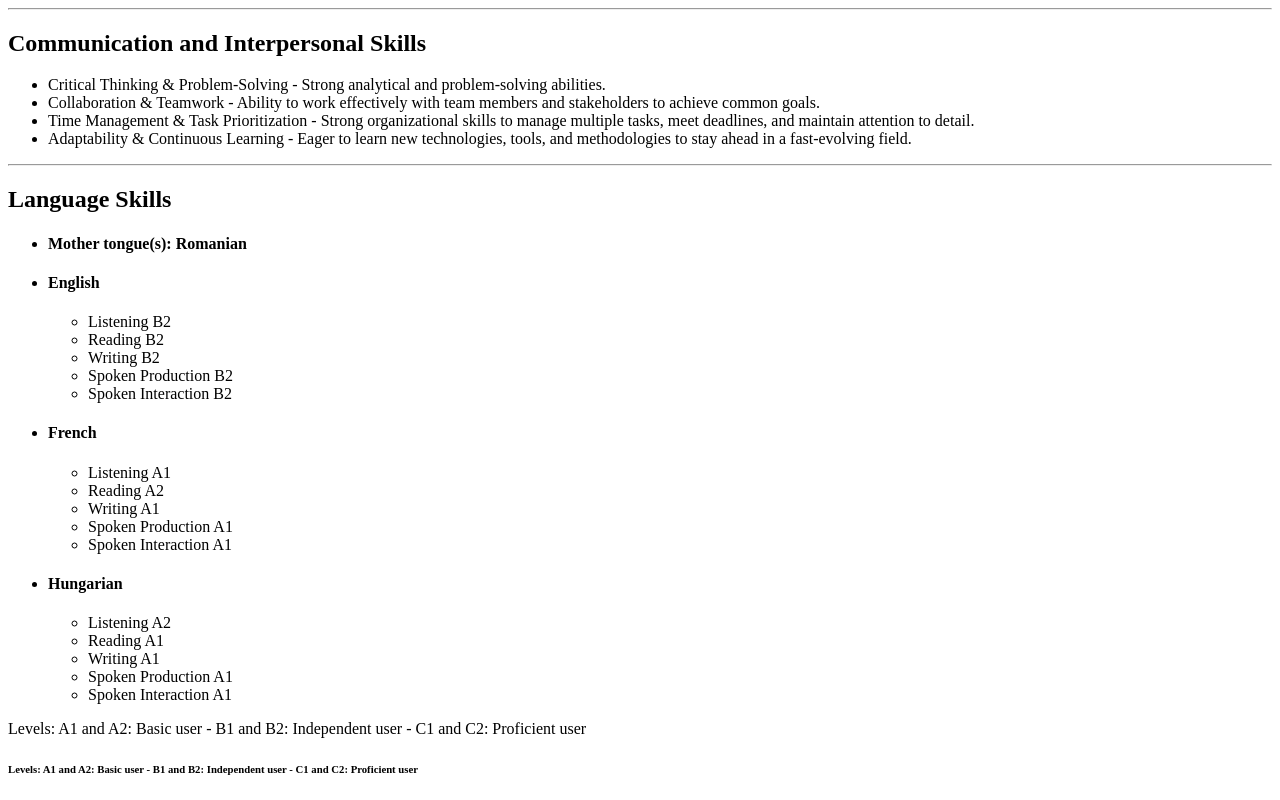
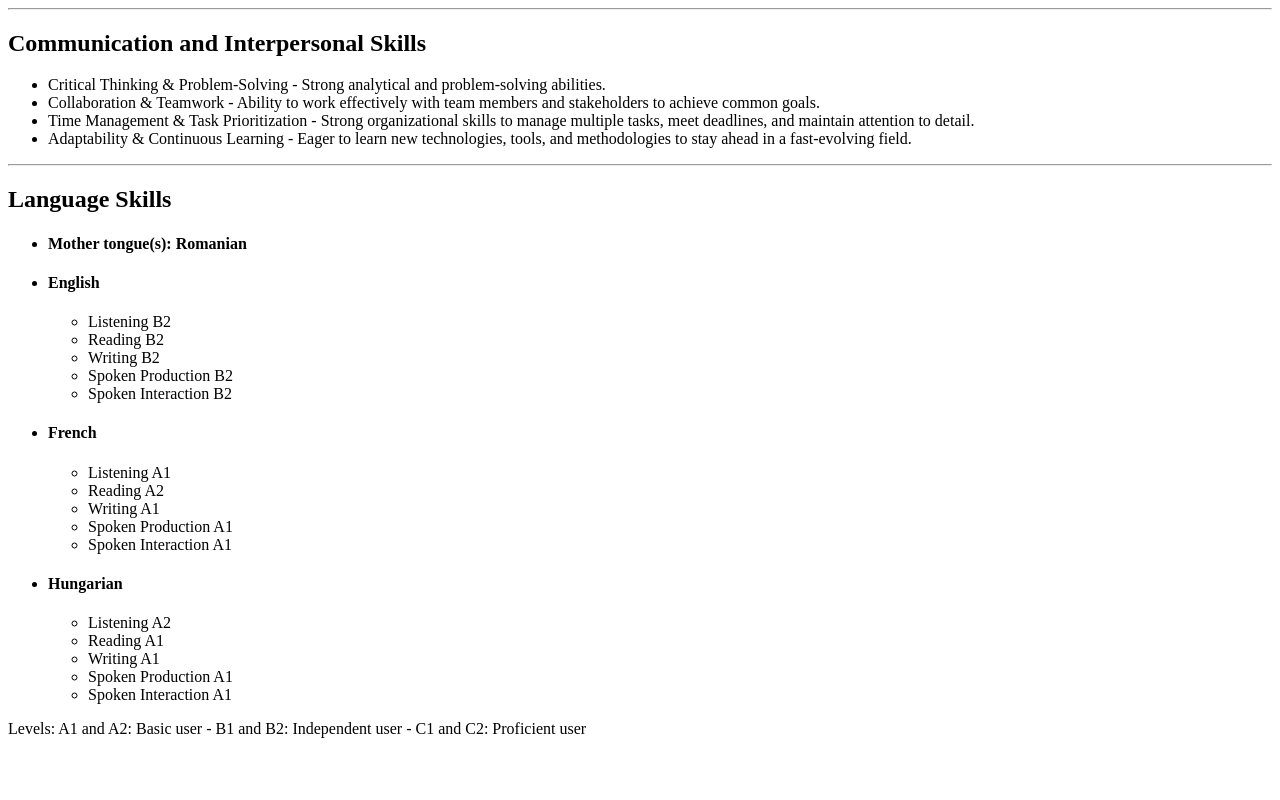
Before and after one commit to teokotai/my-cv, a plain HTML site: page index.html in a window 1280 px wide. Shown: the part 2859-3659 px from the top of the page. After the commit the page ends 3613 px from the top, so only its background shows below. Drawn offline with Linux system fonts and the light colour scheme.

Commit message:
Add files via upload

```diff
--- a/index.html
+++ b/index.html
@@ -158,6 +158,5 @@
             <li>Spoken Interaction A1</li></ul>
     </ul>
     <p>Levels: A1 and A2: Basic user - B1 and B2: Independent user - C1 and C2: Proficient user</p>
-    <h6>Levels: A1 and A2: Basic user - B1 and B2: Independent user - C1 and C2: Proficient user</h6>
 </body>
 </html>
```
